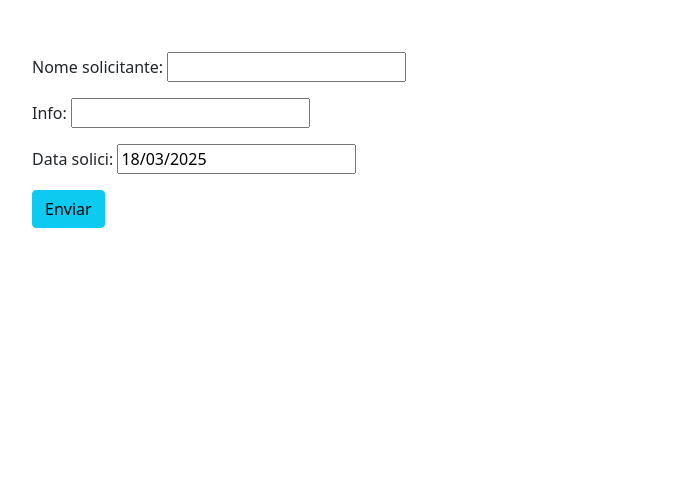
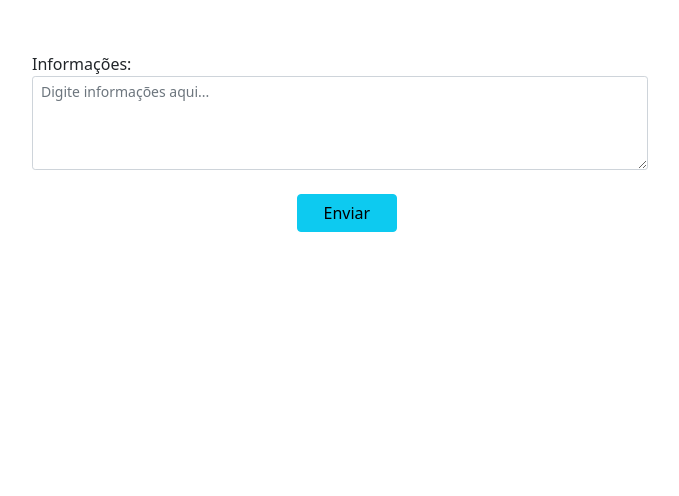
Before and after one commit to theManWithbugs/fila_sistem-DJANGO-JS-, a Django app: page /home/nova_solicitacao/ in a window 1280 px wide. Shown: the part 58-554 px from the top of the page, without its empty margins (300-979 px from the left). Run offline with Django 5.2, Linux system fonts and the light colour scheme; the visitor is signed in with stand-in values (Sample User, id 1); some libraries are stand-ins or nearby versions.

Commit message:
Bug ao adicionar informações agora resolvido, algumas alterações no form de solicitação, grafico adicionado a tela inicial

```diff
--- a/queuing_system/core/forms.py
+++ b/queuing_system/core/forms.py
@@ -5,3 +5,11 @@ class SolicitacaoForm(forms.ModelForm):
     class Meta:
         model = AbrirSolicitacao
         fields = '__all__'
+        exclude = ['nome_solicitante', 'data_solici']
+        widgets = {
+            'info': forms.Textarea(attrs={
+                'class': 'form-control form-control-sm',
+                'rows': 4,
+                'placeholder': 'Digite informações aqui...',
+            }),
+        }
--- a/queuing_system/core/models.py
+++ b/queuing_system/core/models.py
@@ -3,8 +3,8 @@ from django.db import models
 from django.utils import timezone
 
 class AbrirSolicitacao(models.Model):
-    nome_solicitante = models.CharField(blank=True, null=True, max_length=80)
-    info = models.CharField(max_length=200)
+    nome_solicitante = models.CharField(blank=True, null=True, max_length=80, verbose_name="Nome do solicitante ")
+    info = models.CharField(max_length=400, verbose_name="Informações")
     data_solici = models.DateField(default=timezone.now)
 
     def __str__(self):
--- a/queuing_system/core/views.py
+++ b/queuing_system/core/views.py
@@ -79,12 +79,14 @@ def nova_solicitacao(request):
             try:
                 form = form.save(commit=False)
                 form.save()
-                form = SolicitacaoForm()
-                messages.success(request, 'Realizado com sucesso!')
+                messages.success(request, 'Operação realizada com sucesso!')
+                return redirect('new_solici')
             except AbrirSolicitacao.DoesNotExist:
                 messages.error(request, 'Não foi possível prosseguir!')
         else:
             messages.error(request, 'Formulario invalido!')
+    else:
+        form = SolicitacaoForm()
 
     context = {
         'form': form
--- a/queuing_system/templates/account/login.html
+++ b/queuing_system/templates/account/login.html
@@ -19,11 +19,11 @@
             </div>
             <form action="{% url 'login' %}" method="post">
               {% csrf_token %}
-              <div class="form__group field" style="margin-left: 26%; margin-top: -30px;">
+              <div class="form__group field" style="margin-left: 27%; margin-top: -30px;">
                 <input type="input" class="form__field" placeholder="Name" required="" autocomplete="off" name="username" id="username">
                 <label for="name" class="form__label">Usuario</label>
               </div>
-              <div class="form__group field" style="margin-left: 26%;">
+              <div class="form__group field" style="margin-left: 27%;">
                 <input type="input" class="form__field" placeholder="senha" required="" autocomplete="off" name="senha" id="senha">
                 <label for="senha" class="form__label">Senha</label>
               </div>
--- a/queuing_system/templates/base.html
+++ b/queuing_system/templates/base.html
@@ -18,7 +18,6 @@
             <span>Desk-TI</span>
           </a>
         </div>
-
         <div class="container-fluid position-relative" id="user_cont1">
           <a class="navbar-brand position-absolute top-100 start-50 translate-middle border border-1 p-1 rounded" href="{% url 'usuario' %}" style="margin-left: 33%;">
             <span>user: {{ user.username }}</span>
@@ -46,8 +45,9 @@
     </footer>
 
       <script src="{% static 'js/bootstrap.bundle.min.js' %}"></script>
+      <script src="https://cdn.jsdelivr.net/npm/chart.js"></script>
 
       {% block js %}
-      <script src="{% static 'js/main.js' %}"></script>
+        <script src="{% static 'js/main.js' %}"></script>
       {% endblock js %}
    </body>
--- a/queuing_system/templates/include/nova_solicitacao.html
+++ b/queuing_system/templates/include/nova_solicitacao.html
@@ -5,14 +5,15 @@
 
 <div class="container w-50" id="box_solicitar">
     <div>
-        <span class="text-white d-flex justify-content-center mb-3 fs-4">(Nome do solicitante: {{ request.user.username }})</span>
+        <span class="text-white d-flex justify-content-center mb-3 fs-4">
+            (Nome do solicitante: {{ request.user.username }})
+        </span>
 
         <form action="{% url 'new_solici' %}" class="mb-3" method="POST" id="meuForm">
             {% csrf_token %}
             {{ form.as_p }}
-            <button type="submit" class="mt-2 d-flex btn btn-info" id="btn_form">Enviar</button>
+            <button type="submit" class="mt-2 btn btn-info" id="btn_form" style="margin: 43%; width: 100px;">Enviar</button>
         </form>
-
     </div>
 </div>
 
```
Also changed, not shown: queuing_system/templates/home.html (+7 -3 lines), queuing_system/core/migrations/0002_alter_abrirsolicitacao_info_and_more.py (added).
